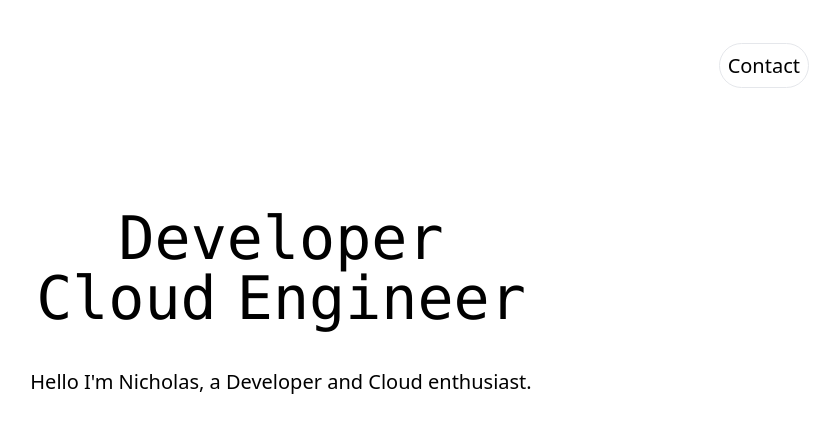
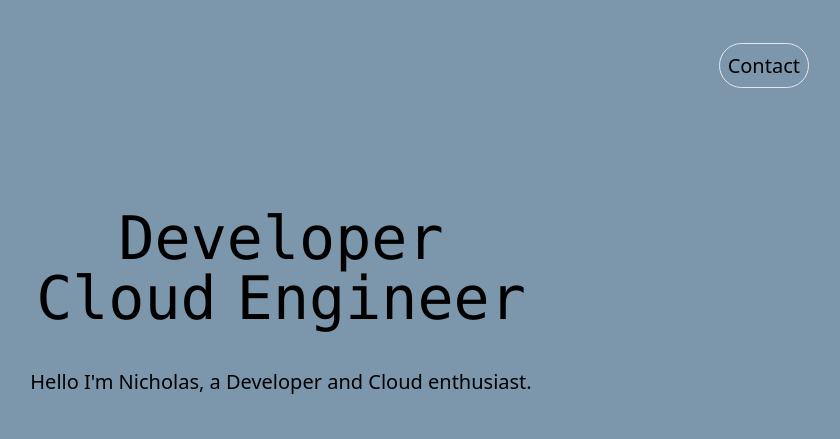
Before and after one commit to nk-mart/Az-Cloud-Resume, a plain HTML site: page index.html in a window 1280 px wide. Shown: the whole page, without its empty margins (359-1199 px from the left). Drawn offline with nearby package versions, Linux system fonts and the light colour scheme.

```diff
--- a/index.html
+++ b/index.html
@@ -8,7 +8,7 @@
 
     <title>Resume</title>
   </head>
-  <body>
+  <body style="background-color: #7c96ab">
     <nav class="flex justify-between p-12 mx-16 text-2xl">
       <h1></h1>
       <ul>
```
